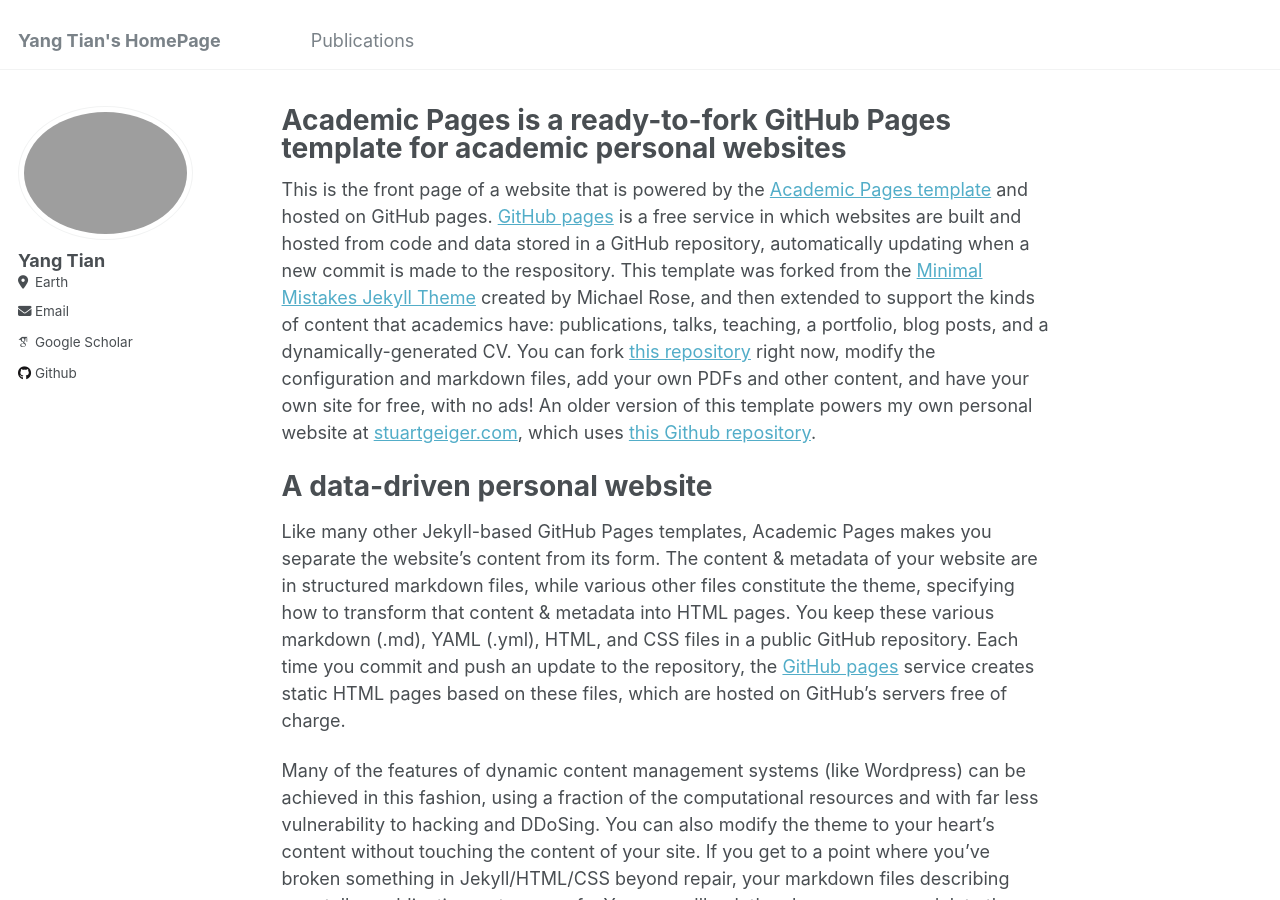
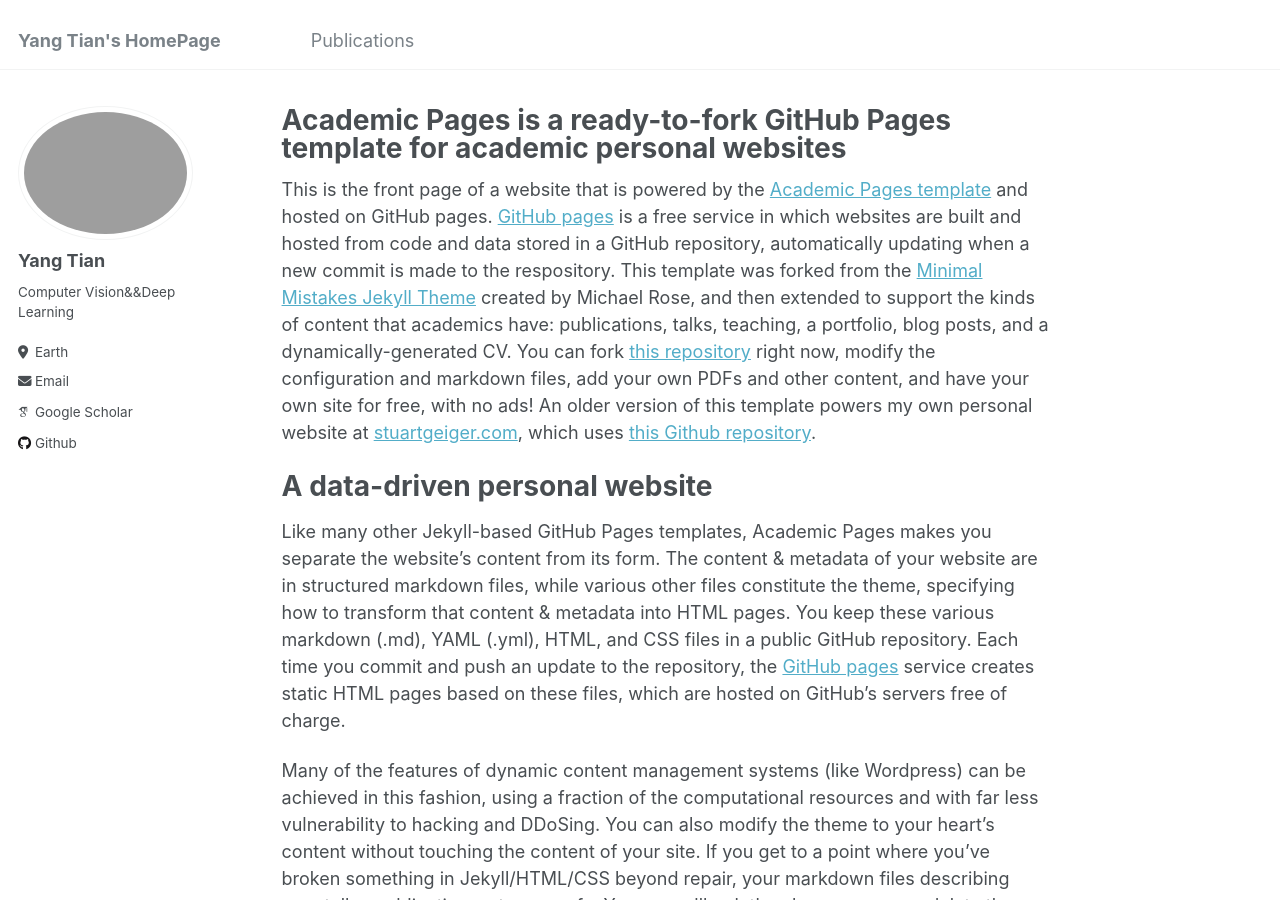
Before and after one commit to yangtian6781/yangtian6781.github.io, a Jekyll site: the page built from _pages/about.md, in a window 1280 px wide and 900 px high. Built offline with Jekyll 4.4.1, drawn with Linux system fonts in a browser that asks for light colours; some web fonts are replaced.

Commit message:
Update _config.yml

```diff
--- a/_config.yml
+++ b/_config.yml
@@ -24,7 +24,7 @@
   avatar           : "profile.png"
   name             : "Yang Tian"
   pronouns         : # example: "she/her"
-  #bio              : "Short biography for the left-hand sidebar"
+  bio              : "Computer Vision&&Deep Learning"
   location         : "Earth"
   #employer         : "Red Brick University"
   #uri              : # URL
```
